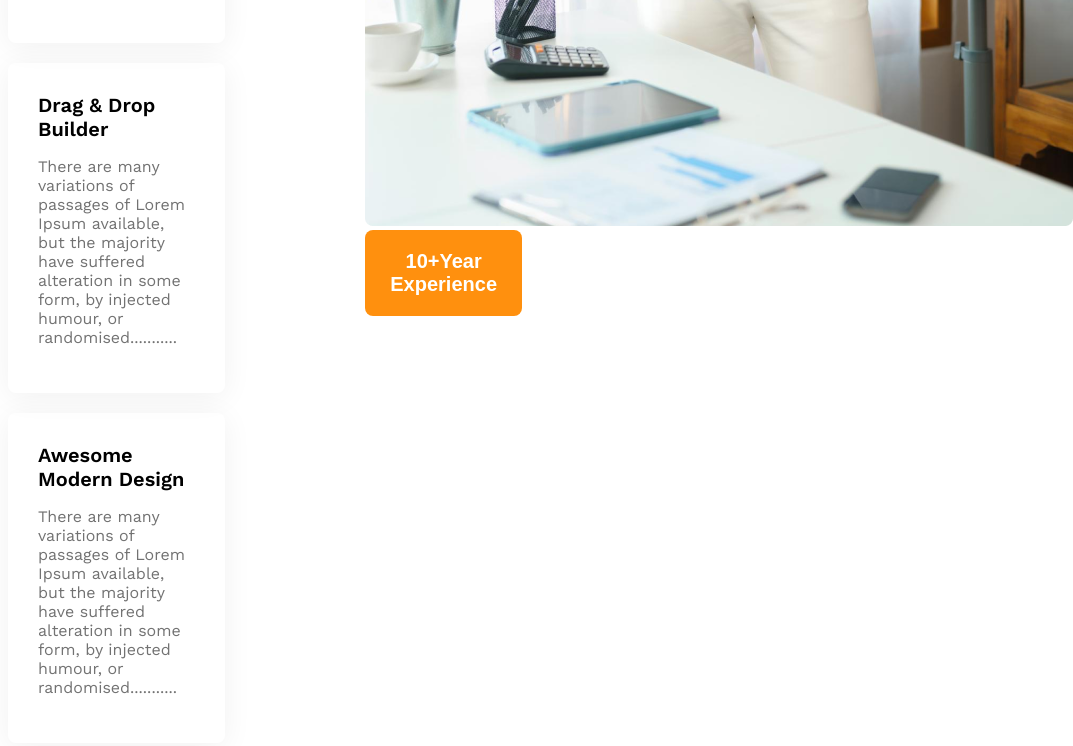
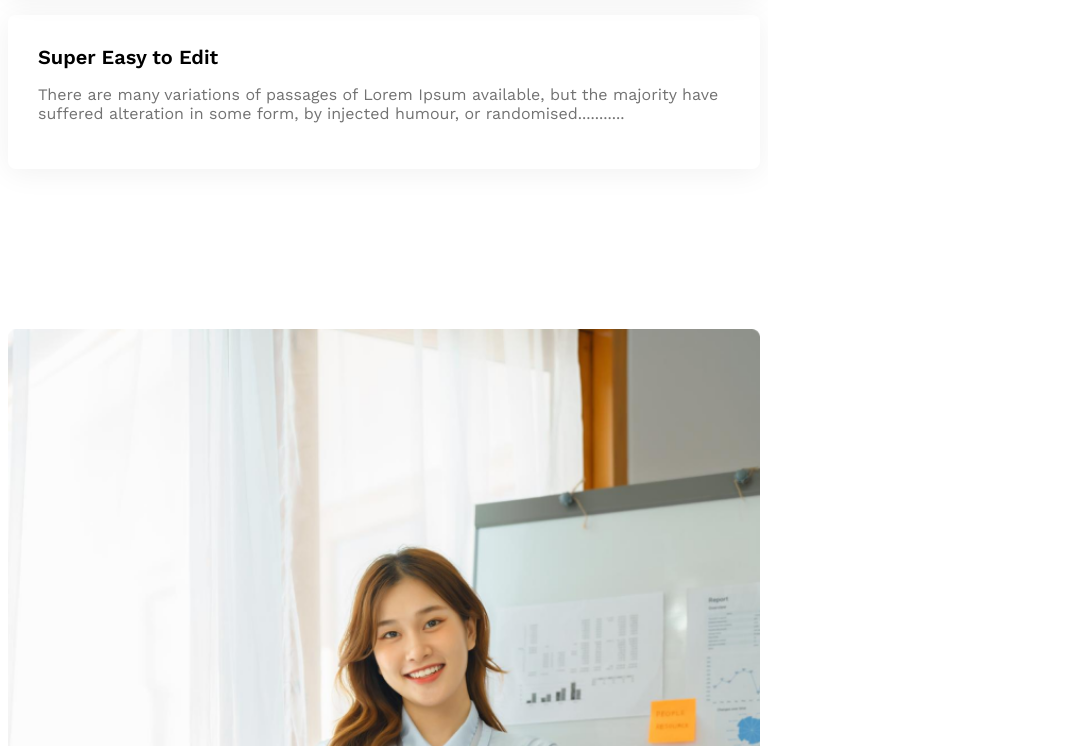
Before and after one commit to Rabbi-143342/g3-architect-website, a plain HTML site: page index.html in a window 768 px wide. Shown: the part 3091-3837 px from the top of the page, 1073 px wide, since content can reach past the window. Drawn offline with nearby package versions, Linux system fonts and the light colour scheme.

Commit message:
added experience badgeand made featured section responsive

```diff
--- a/index.html
+++ b/index.html
@@ -75,7 +75,7 @@
                 </div>
 
             </div>
-            <div>
+            <div class="featured-architect">
                 <img src="images/architect.png" alt="">
                 <button id="experience-badge" class="btn-primary">
                     <span id="experience-year">10+Year</span>
--- a/styles/architects.css
+++ b/styles/architects.css
@@ -148,6 +148,23 @@ main > section{
     margin-bottom: 0px;
 }
 
+#experience-badge{
+    padding: 45px 42px;
+    font-size: 1.5rem;
+    font-weight: 500;
+    margin-left: -100px;
+    margin-top: -100px;
+}
+
+#experience-year{
+    font-size: 4rem;
+    font-weight: 700;
+}
+
+.featured-architect img{
+    width: 100%;
+}
+
 /* some facts related styles */
 .facts-container{
     display: grid;
@@ -199,6 +216,7 @@ main > section{
 @media screen and (max-width: 576px) {
     .navbar,
     .nav-links,
+    .features,
     .teams{
         flex-direction: column;
     }
@@ -223,13 +241,16 @@ main > section{
     .our-features{
         margin-left: 20px;
     }
+    #experience-badge{
+        margin-top: 20px;
+        margin-left: 20px;
+    }
 }
-
 
 
 /* medium size device */
 @media screen and (min-width: 576px) and (max-width: 992px) {
-    .teams{
+    .teams, .features{
         flex-direction: column;
     }
     .our-features{
@@ -242,4 +263,9 @@ main > section{
        justify-items: center;
     }
 
+    #experience-badge{
+        margin-top: 20px;
+        margin-left: 20px;
+    }
+
 }
```
